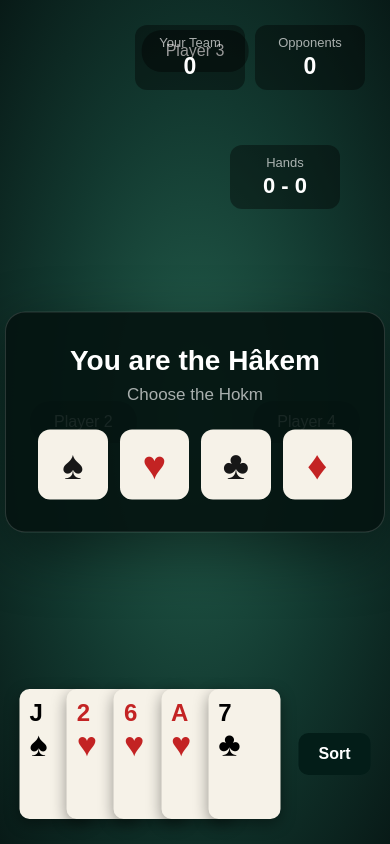
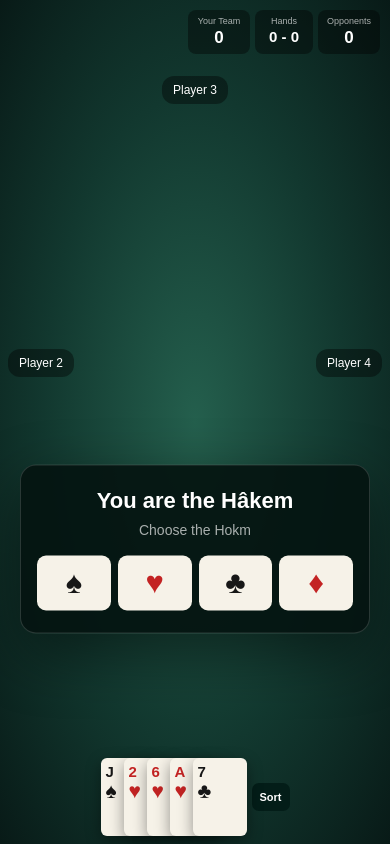
Before and after one commit to Matteees76/hokm-game, a Next.js app: page /game in a window 390 px wide. Built offline with nearby package versions, Linux system fonts and the light colour scheme; no server answers.

Commit message:
Improve mobile layout and multiplayer connection

```diff
--- a/app/MultiplayerProvider.tsx
+++ b/app/MultiplayerProvider.tsx
@@ -370,11 +370,10 @@ export function MultiplayerProvider({
   // =========================
 
   useEffect(() => {
-  const multiplayerServerUrl =
+const multiplayerServerUrl =
   process.env
-    .NEXT_PUBLIC_MULTIPLAYER_URL ||
+    .NEXT_PUBLIC_SOCKET_URL ||
   "http://localhost:3001";
-
 const newSocket =
   io(
     multiplayerServerUrl
--- a/app/globals.css
+++ b/app/globals.css
@@ -3100,3 +3100,394 @@ box-sizing: border-box;
   font-weight: 700;
   text-decoration: underline;
 }
+
+
+
+
+
+
+/* ==================================================
+   MOBILE GAME TABLE
+   ================================================== */
+
+@media (max-width: 700px) {
+
+  /* Prevent the browser from trying to scroll the game */
+  .gameTable {
+    width: 100vw;
+    height: 100dvh;
+    min-height: 100dvh;
+    overflow: hidden;
+  }
+
+
+  /* =========================
+     PLAYER LABELS
+     ========================= */
+
+  .player {
+    padding: 7px 11px;
+    border-radius: 12px;
+    font-size: 12px;
+    white-space: nowrap;
+  }
+
+  .playerTop {
+    top: 76px;
+  }
+
+  .playerLeft {
+    left: 8px;
+    top: 43%;
+  }
+
+  .playerRight {
+    right: 8px;
+    top: 43%;
+  }
+
+
+  /* =========================
+     HOKM DISPLAY
+     ========================= */
+
+  .hokmDisplay {
+    top: 10px;
+    left: 10px;
+
+    gap: 5px;
+
+    padding: 7px 9px;
+
+    font-size: 11px;
+  }
+
+  .hokmDisplay span {
+    font-size: 20px;
+  }
+
+
+  /* =========================
+     SCORE
+     ========================= */
+
+  .scoreDisplay {
+    top: 10px;
+    right: 10px;
+
+    gap: 5px;
+  }
+
+  .scoreDisplay div {
+    min-width: 62px;
+
+    padding: 6px 7px;
+
+    border-radius: 8px;
+  }
+
+  .scoreDisplay span {
+    font-size: 9px;
+    white-space: nowrap;
+  }
+
+  .scoreDisplay strong {
+    margin-top: 2px;
+    font-size: 17px;
+  }
+
+  /*
+    Hands score is inside scoreDisplay in your JSX,
+    so override its desktop positioning.
+  */
+  .scoreDisplay .matchScoreDisplay {
+    position: static;
+
+    min-width: 58px;
+
+    padding: 6px 7px;
+
+    border-radius: 8px;
+  }
+
+  .scoreDisplay .matchScoreDisplay span {
+    font-size: 9px;
+  }
+
+  .scoreDisplay .matchScoreDisplay strong {
+    font-size: 15px;
+  }
+
+
+  /* =========================
+     CENTRE TRICK
+     ========================= */
+
+  .trickArea {
+    width: 240px;
+    height: 190px;
+
+    top: 45%;
+  }
+
+  .trickArea .playingCard {
+    width: 58px;
+    height: 84px;
+
+    padding: 6px;
+
+    border-radius: 7px;
+  }
+
+  .trickArea .cardRank {
+    font-size: 16px;
+  }
+
+  .trickArea .cardSuit {
+    font-size: 23px;
+  }
+
+  .playerPlayedCard {
+    bottom: 8px;
+  }
+
+  .topPlayedCard {
+    top: 0;
+  }
+
+  .leftPlayedCard {
+    left: 12px;
+    top: 50%;
+  }
+
+  .rightPlayedCard {
+    right: 12px;
+    top: 50%;
+  }
+
+  .yourTurnText {
+    font-size: 14px;
+  }
+
+
+  /* =========================
+     PLAYER HAND
+     ========================= */
+
+  .hand {
+    bottom: 8px;
+
+    width: calc(100% - 12px);
+
+    padding: 0 4px;
+
+    justify-content: center;
+
+    /*
+      Important: don't allow the hand itself
+      to make the page wider than the phone.
+    */
+    overflow: visible;
+  }
+
+  .hand .playingCard {
+    /*
+      Keep cards readable instead of crushing
+      their individual width.
+    */
+    width: 54px;
+    height: 78px;
+
+    min-width: 54px;
+
+    padding: 5px;
+
+    border-radius: 6px;
+
+    /*
+      Heavy overlap allows all 13 cards to fit.
+    */
+    margin-left: -31px;
+  }
+
+  .hand .playingCard:first-child {
+    margin-left: 0;
+  }
+
+  .hand .cardRank {
+    font-size: 15px;
+  }
+
+  .hand .cardSuit {
+    font-size: 21px;
+  }
+
+  /*
+    Touch devices don't need the desktop hover
+    movement.
+  */
+  .hand .playingCard:hover {
+    transform: none;
+  }
+
+
+  /* =========================
+     SORT BUTTON
+     ========================= */
+
+  .sortButton {
+    margin-left: 5px;
+
+    padding: 8px 8px;
+
+    border-radius: 7px;
+
+    font-size: 11px;
+  }
+
+
+  /* =========================
+     HOKM CHOOSER
+     ========================= */
+
+.hokmChooser {
+  width: calc(100% - 30px);
+  max-width: 350px;
+
+  top: 65%;
+
+  padding: 22px 16px;
+
+  border-radius: 16px;
+}
+
+  .hokmChooser h2 {
+    font-size: 22px;
+  }
+
+  .hokmChooser p {
+    margin-bottom: 18px;
+    font-size: 14px;
+  }
+
+  .hokmButtons {
+    gap: 7px;
+  }
+
+  .hokmButtons button {
+    height: 55px;
+
+    border-radius: 9px;
+
+    font-size: 31px;
+  }
+
+
+  /* =========================
+     TRICK RESULT
+     ========================= */
+
+  .trickWinnerText,
+  .handWinnerText {
+    left: 50%;
+    top: auto;
+    bottom: -44px;
+
+    width: 170px;
+
+    transform: translateX(-50%);
+
+    padding: 7px 8px;
+
+    font-size: 11px;
+
+    white-space: normal;
+  }
+
+  .nextTrickButton {
+    right: 50%;
+    top: auto;
+    bottom: -82px;
+
+    transform: translateX(50%);
+
+    padding: 8px 14px;
+
+    font-size: 11px;
+
+    white-space: nowrap;
+  }
+
+  .nextTrickButton:hover {
+    transform: translateX(50%);
+  }
+
+
+  /* =========================
+     SHUFFLE ANIMATION
+     ========================= */
+
+  .shuffleArea {
+    width: 75px;
+    height: 105px;
+  }
+
+  .shuffleCard {
+    width: 62px;
+    height: 90px;
+
+    font-size: 29px;
+  }
+
+
+  /* =========================
+     MATCH WINNER
+     ========================= */
+
+  .privateMatchEndPanel {
+    width: calc(100% - 30px);
+    min-height: 280px;
+
+    padding: 30px 20px;
+
+    border-radius: 22px;
+  }
+
+  .privateMatchEndTitle {
+    margin-bottom: 26px !important;
+
+    font-size: 34px !important;
+
+    white-space: normal !important;
+  }
+
+  .privateMatchEndLabel {
+    font-size: 16px !important;
+  }
+
+  .privateMatchEndScore {
+    font-size: 44px !important;
+  }
+
+  .privateMatchPlayAgainButton {
+    margin-top: 24px;
+
+    padding: 12px 28px;
+
+    font-size: 16px;
+  }
+
+  /* Correct playing card suit colours */
+
+.playingCard.blackCard,
+.playingCard.blackCard .cardRank,
+.playingCard.blackCard .cardSuit {
+  color: #171717 !important;
+}
+
+.playingCard.redCard,
+.playingCard.redCard .cardRank,
+.playingCard.redCard .cardSuit {
+  color: #c32323 !important;
+}
+}
--- a/components/Card.tsx
+++ b/components/Card.tsx
@@ -28,9 +28,9 @@ export default function Card({
 
   return (
     <button
-  className={`playingCard ${isRed ? "redCard" : ""} ${
-    isHokm ? "hokmCard" : ""
-  }`}
+ className={`playingCard ${isRed ? "redCard" : "blackCard"} ${
+  isHokm ? "hokmCard" : ""
+}`}
   onClick={onClick}
 >
       <span className="cardRank">
```
Also changed, not shown: server.js (+9 -2 lines).
